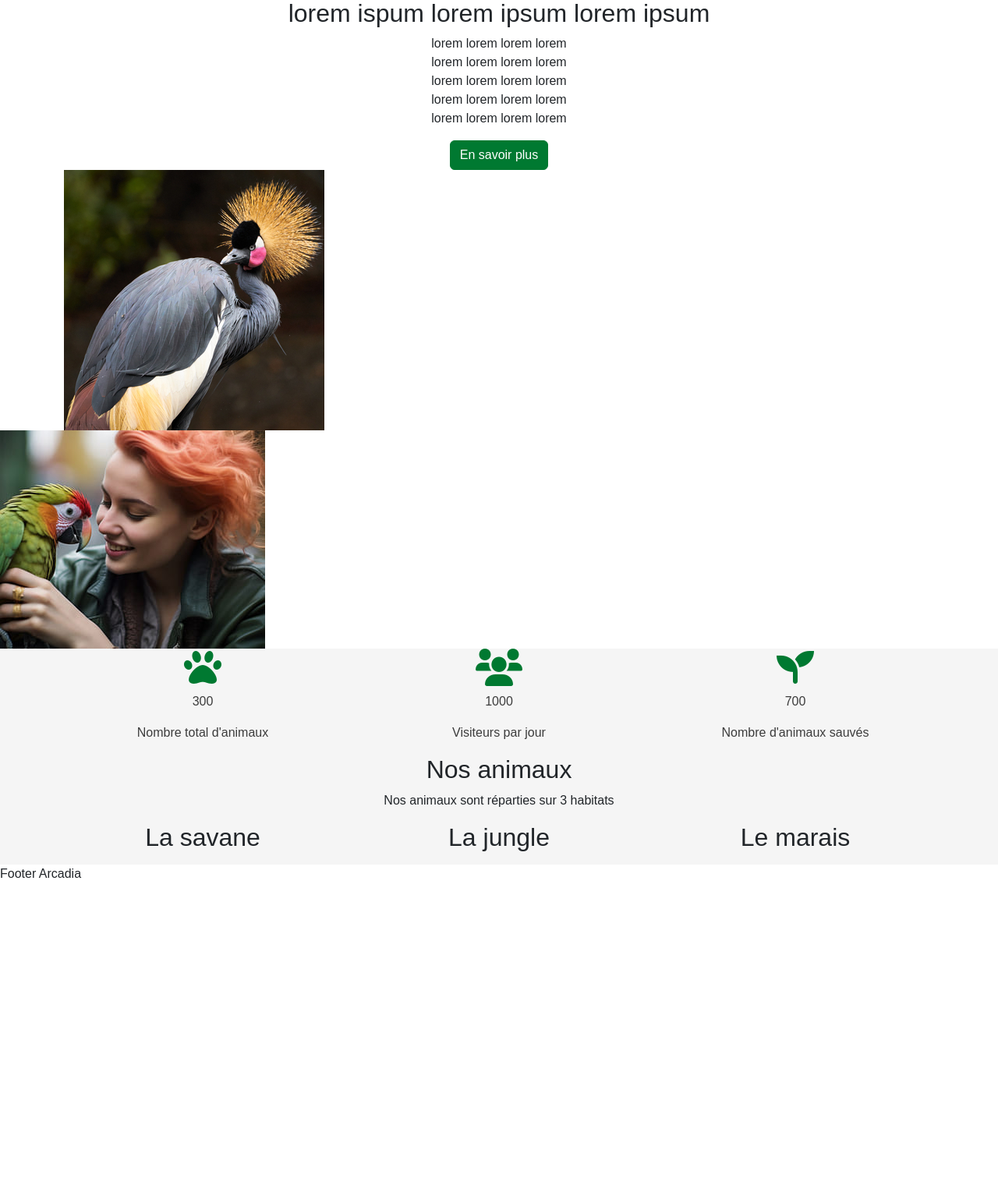
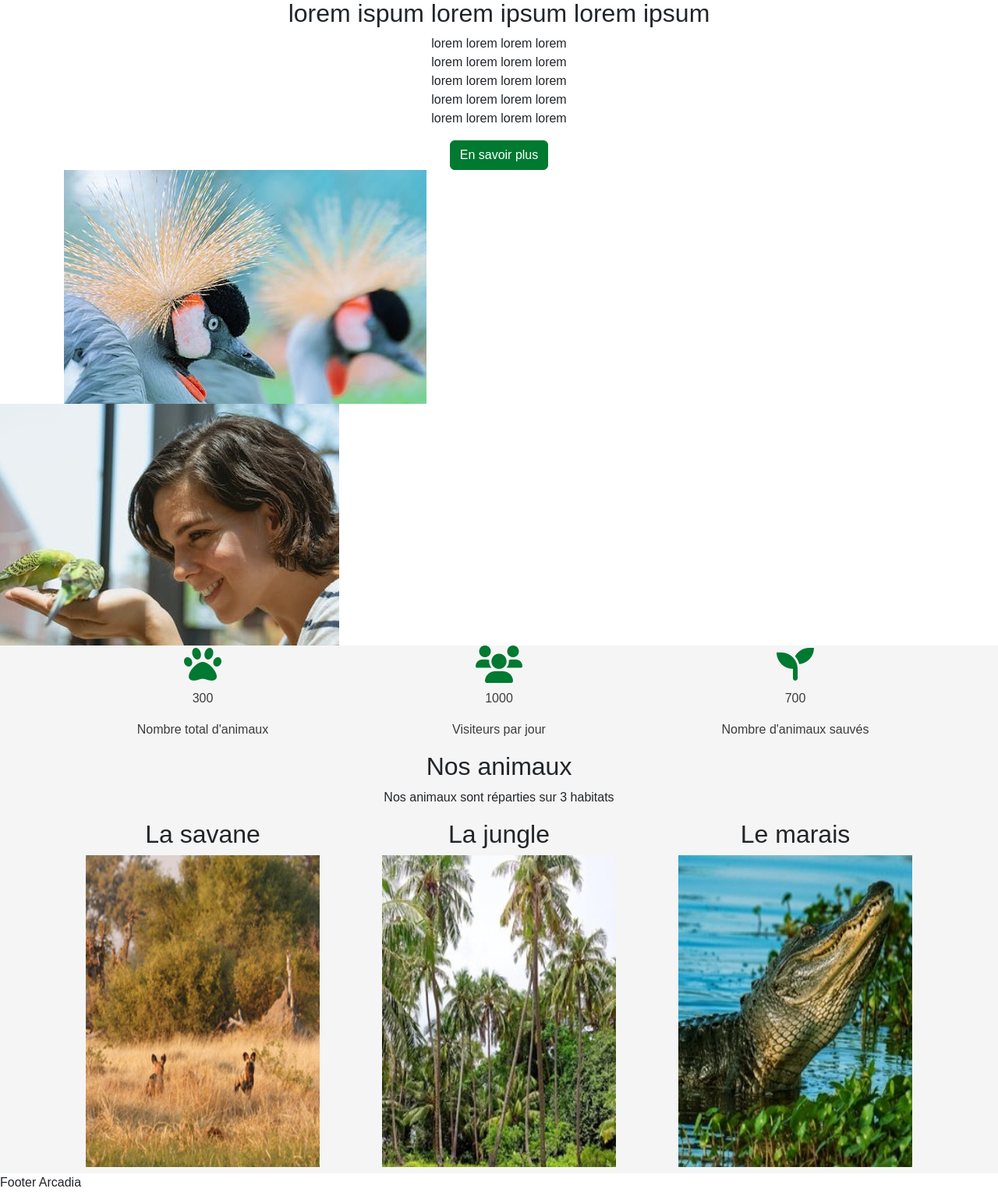
Before and after one commit to Jessica130883/zoo-arcadia, a PHP site: page / in a window 1280 px wide. Shown: the part 593-2122 px from the top of the page at 78% size. Before the commit the page ends 1719 px from the top, so only its background shows below. Run offline with PHP 8.4, Linux system fonts and the light colour scheme; style sheets or scripts are compiled from the project's sources; some libraries are stand-ins or nearby versions.

Commit message:
Modification des photos, ajout de texte pour les habitats

```diff
--- a/pages/home.html
+++ b/pages/home.html
@@ -38,11 +38,11 @@
     </div>
 
     <div class="photo-welcome1 d-none d-md-block container">
-        <img src="/public/images/photo-welcome1.jpg" alt="photo femme">
+        <img src="/public/images/photo_welcome1.jpg" alt="photo oiseau">
     </div>
 
     <div class="photo-welcome2 d-none d-md-block">
-        <img src="/public/images/photo-welcome2.jpg" alt="photo oiseau">
+        <img src="/public/images/photo_welcome2.jpg" alt="photo oiseau">
     </div>
 </section>
 
@@ -74,16 +74,16 @@
         <div class="row text-center text-md-left">
             <div class="col-12 col-md-4 d-flex flex-column align-items-center mb-4 mb-md-0">
                 <h2 class="text-center">La savane</h2>
-                <img src="" class="mb-2 text-primary"/>
+                <img src="/public/images/savane-habitat.jpg" class="image-resize mb-2 text-primary"/>
             </div>
             <div class="col-12 col-md-4 d-flex flex-column align-items-center mb-4 mb-md-0">
                 <h2 class="text-center">La jungle</h2>
-                <img src="" class="mb-2 text-primary"/>
+                <img src="/public/images/jungle-habitat.jpg" class="image-resize mb-2 text-primary"/>
 
             </div>
             <div class="col-12 col-md-4 d-flex flex-column align-items-center">
                 <h2 class="text-center">Le marais</h2>
-                <img src="" class="mb-2 text-primary"/>
+                <img src="/public/images/marais-habitat.jpg" class="image-resize mb-2 text-primary"/>
             </div>
         </div>
     </div>
--- a/scss/main.scss
+++ b/scss/main.scss
@@ -24,9 +24,13 @@
         filter: brightness(0.8);
     }
 
-   /* Paragraphe welcome */
+   /* Paragraphe animaux */
 
-
+        .image-resize {
+          width: 80%; /* Ajuste selon la taille souhaitée */
+          max-width: 300px; /* Optionnel : limite la taille maximale */
+          height: auto;
+        }
 
 
 
@@ -72,5 +76,8 @@
       height: 100px;
     }
 
-
+   .image-resize {
+    height: 400px;
+    width: 400px;
+   }
   }
```
Also changed, not shown: public/images/habitat-jungle.jpg, public/images/habitat-marais.jpg (deleted), public/images/habitat-savane.jpg (deleted), public/images/jungle-habitat.jpg (added), public/images/marais-habitat.jpg (added), public/images/photo-welcome1.jpg (deleted), public/images/photo-welcome2.jpg (deleted), public/images/photo_welcome1.jpg (added), public/images/photo_welcome2.jpg (added), public/images/savane-habitat.jpg (added).
